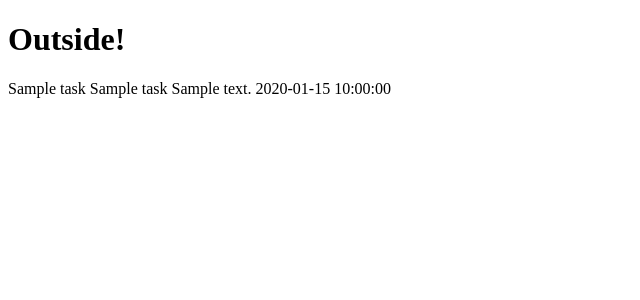
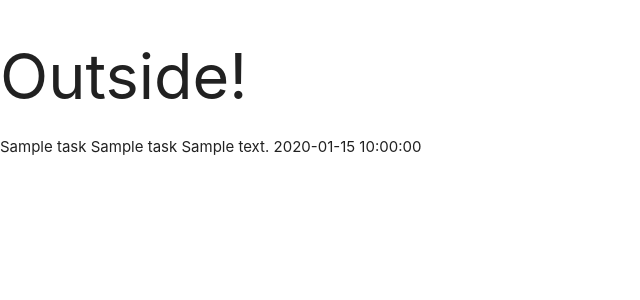
Before and after one commit to andreasdk/task_manager, a Flask app: page / in a window 1280 px wide. Shown: the top 300 px of the page, without its empty margins (0-640 px from the left). Run offline with Flask 2, Linux system fonts and the light colour scheme; a database or web service that is not in the repository returns one stand-in record (values such as "Sample title"); some libraries are stand-ins or nearby versions.

Commit message:
added materialize css

```diff
--- a/templates/base.html
+++ b/templates/base.html
@@ -1,9 +1,18 @@
 <!DOCTYPE html>
 <html>
-    <head></head>
+    <head>
+      <!--Import Google Icon Font-->
+      <link href="https://fonts.googleapis.com/icon?family=Material+Icons" rel="stylesheet">
+      <!--Import materialize.css-->
+      <link rel="stylesheet" href="https://cdnjs.cloudflare.com/ajax/libs/materialize/1.0.0/css/materialize.min.css">
+
+      <!--Let browser know website is optimized for mobile-->
+      <meta name="viewport" content="width=device-width, initial-scale=1.0"/>
+    </head>
     <body>
         <h1>Outside!</h1>
         {% block content %}
         {% endblock %}
+    <script src="https://cdnjs.cloudflare.com/ajax/libs/materialize/0.100.2/js/materialize.min.js"></script>
     </body>
 </html>
```
